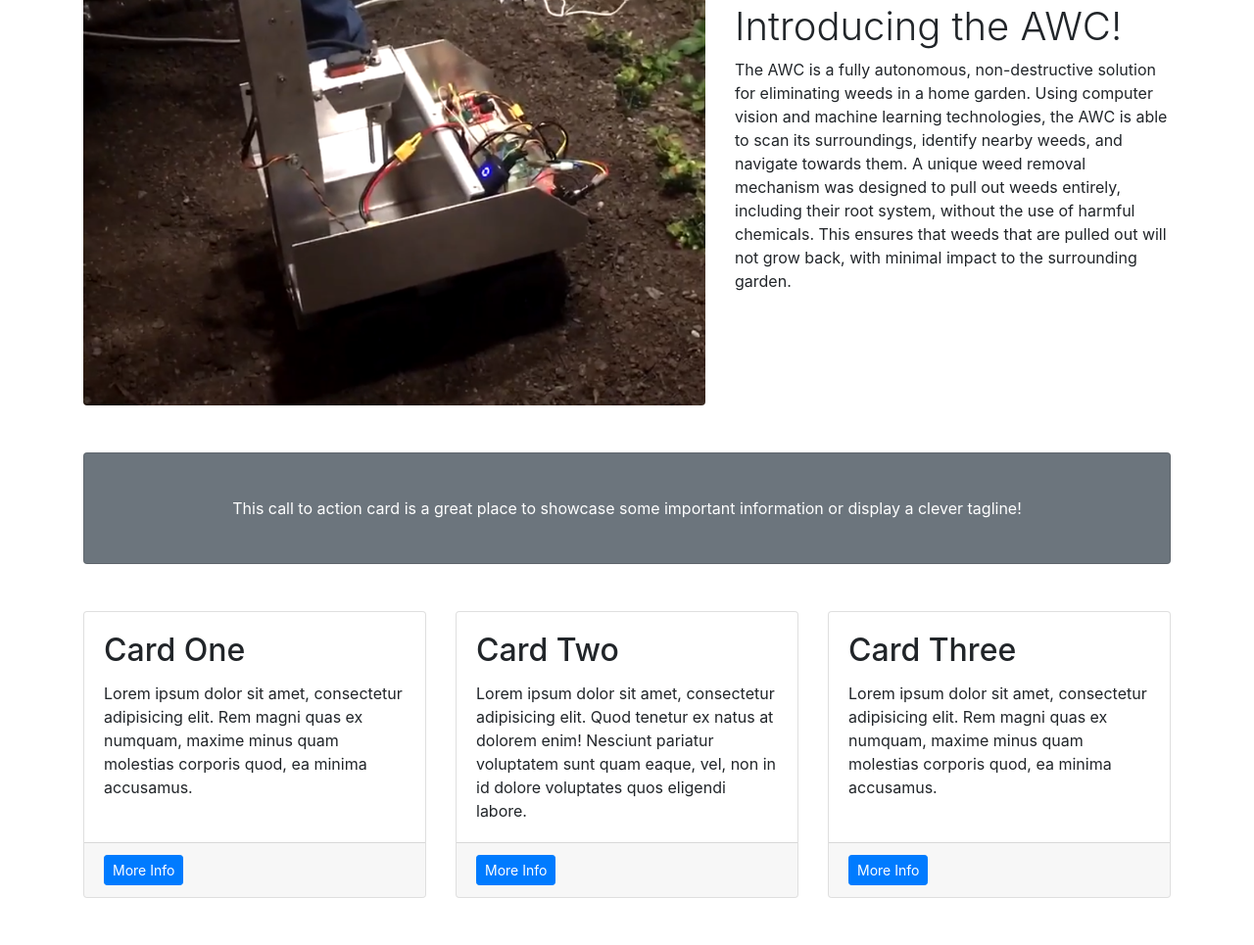
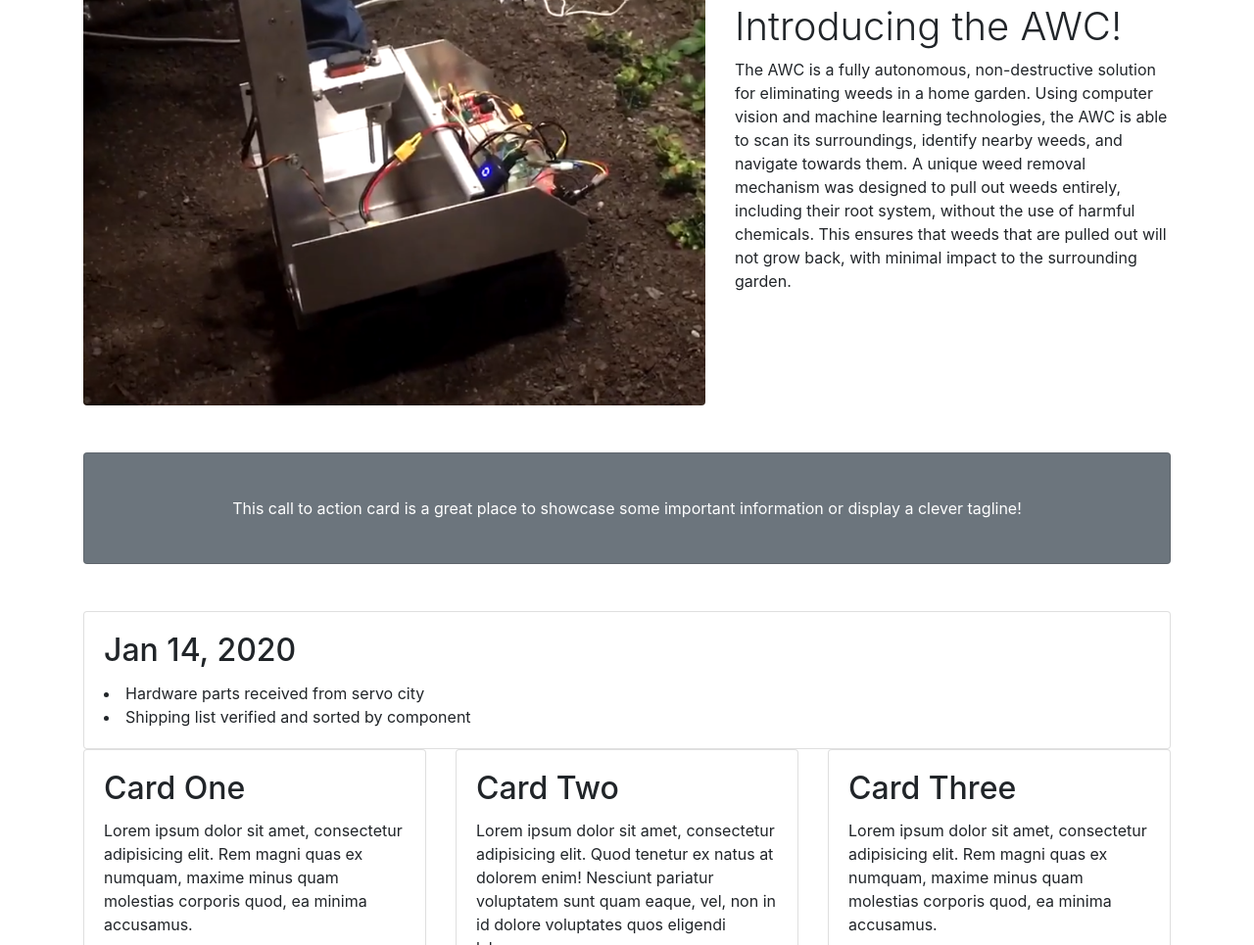
Before and after one commit to carterspearson/fydp_website, a website: page index.html in a window 1280 px wide. Shown: the part 201-1166 px from the top of the page at 98% size. Drawn offline with Linux system fonts and the light colour scheme.

Commit message:
added first blog post

```diff
--- a/index.html
+++ b/index.html
@@ -63,6 +63,18 @@
       </div>
     </div>
 
+    <div class="row">
+      <div class="col">
+        <div class="card h-100">
+          <div class="card-body">
+            <h2 class="card-title">Jan 14, 2020</h2>
+            <li>Hardware parts received from servo city</li>
+            <li>Shipping list verified and sorted by component</li>
+          </div>
+        </div>
+      </div>
+    </div>
+
     <!-- Content Row -->
     <div class="row">
       <div class="col-md-4 mb-5">
```
